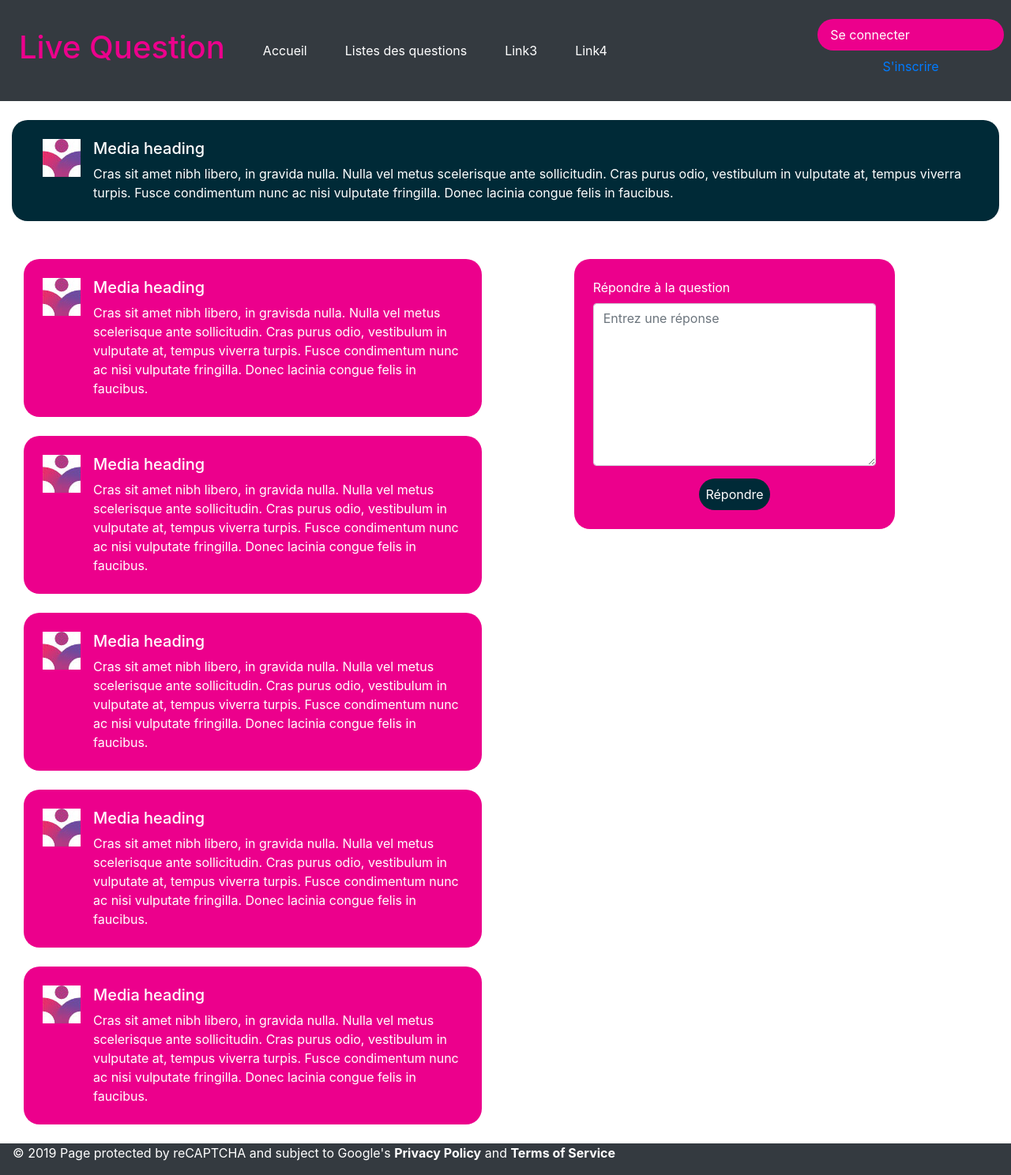
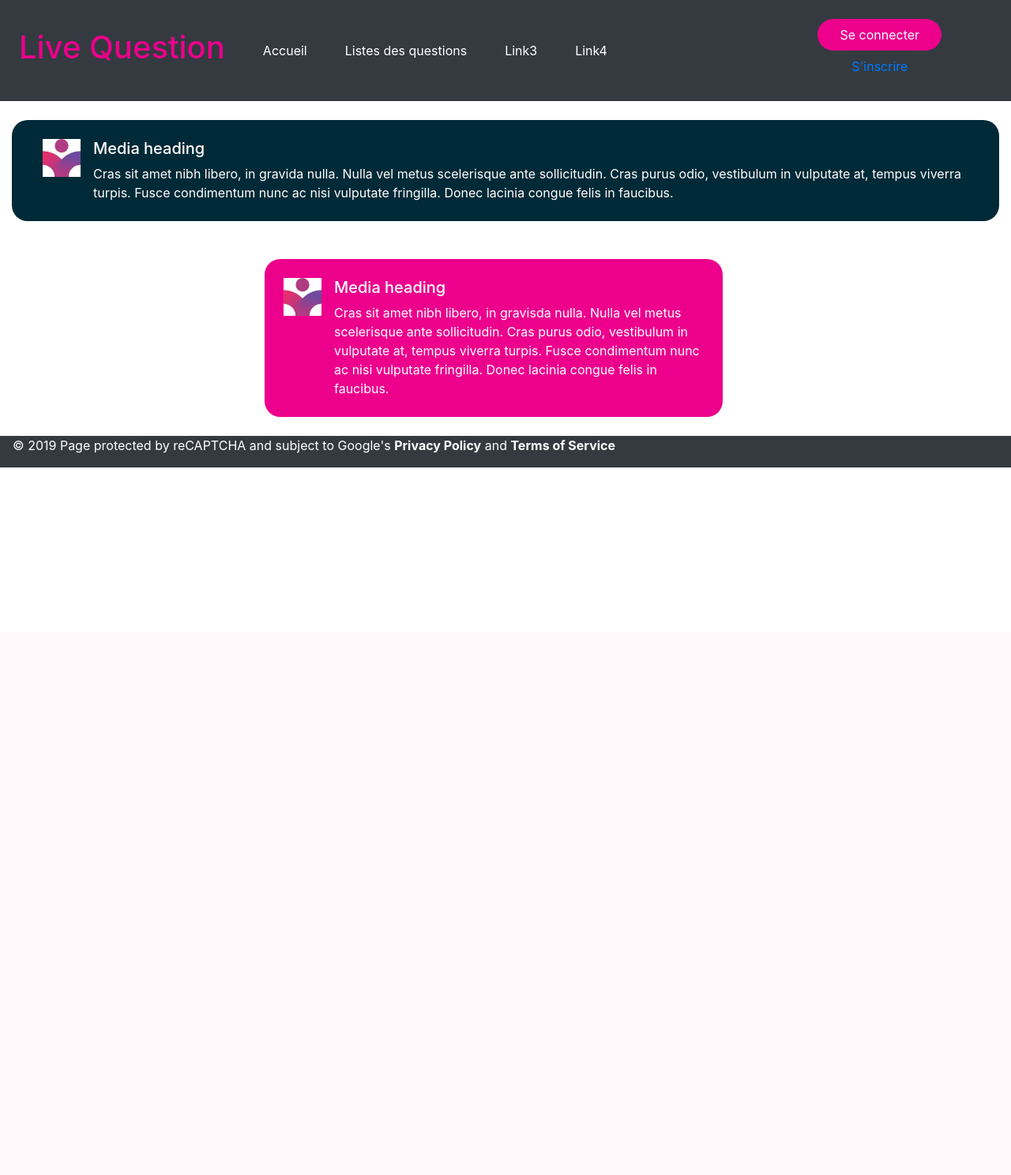
Before and after one commit to Madax60/Live_question, a PHP site: page /ajoutRep.php in a window 1280 px wide. Shown: the whole page at 79% size. After the commit the page ends 592 px from the top, so only its background shows below. Run offline with PHP 8.4, Linux system fonts and the light colour scheme.

Commit message:
Modification

```diff
--- a/ajoutRep.php
+++ b/ajoutRep.php
@@ -19,35 +19,12 @@
                         Cras sit amet nibh libero, in gravisda nulla. Nulla vel metus scelerisque ante sollicitudin. Cras purus odio, vestibulum in vulputate at, tempus viverra turpis. Fusce condimentum nunc ac nisi vulputate fringilla. Donec lacinia congue felis in faucibus.
                     </div>
                 </div>
-                <div class="media couleurP my-4 p-4">
-                    <img src="./ressources/marque1.jpg" class="mr-3" alt="...">
-                    <div class="media-body">
-                        <h5 class="mt-0">Media heading</h5>
-                        Cras sit amet nibh libero, in gravida nulla. Nulla vel metus scelerisque ante sollicitudin. Cras purus odio, vestibulum in vulputate at, tempus viverra turpis. Fusce condimentum nunc ac nisi vulputate fringilla. Donec lacinia congue felis in faucibus.
-                    </div>
-                </div>
-                <div class="media couleurP my-4 p-4">
-                    <img src="./ressources/marque1.jpg" class="mr-3" alt="...">
-                    <div class="media-body">
-                        <h5 class="mt-0">Media heading</h5>
-                        Cras sit amet nibh libero, in gravida nulla. Nulla vel metus scelerisque ante sollicitudin. Cras purus odio, vestibulum in vulputate at, tempus viverra turpis. Fusce condimentum nunc ac nisi vulputate fringilla. Donec lacinia congue felis in faucibus.
-                    </div>
-                </div>
-                <div class="media couleurP my-4 p-4">
-                    <img src="./ressources/marque1.jpg" class="mr-3" alt="...">
-                    <div class="media-body">
-                        <h5 class="mt-0">Media heading</h5>
-                        Cras sit amet nibh libero, in gravida nulla. Nulla vel metus scelerisque ante sollicitudin. Cras purus odio, vestibulum in vulputate at, tempus viverra turpis. Fusce condimentum nunc ac nisi vulputate fringilla. Donec lacinia congue felis in faucibus.
-                    </div>
-                </div>
-                <div class="media couleurP my-4 p-4">
-                    <img src="./ressources/marque1.jpg" class="mr-3" alt="...">
-                    <div class="media-body">
-                        <h5 class="mt-0">Media heading</h5>
-                        Cras sit amet nibh libero, in gravida nulla. Nulla vel metus scelerisque ante sollicitudin. Cras purus odio, vestibulum in vulputate at, tempus viverra turpis. Fusce condimentum nunc ac nisi vulputate fringilla. Donec lacinia congue felis in faucibus.
-                    </div>
-                </div>
+
             </aside>
+            <?php
+           if(isset($_SESSION['id']) AND $userinfo['Id_profil'] == $_SESSION['id'])
+           {
+            ?>
             <aside class="container col-xs-6 col-sm-6 col-md-6 col-lg-6 p-0">
                 <form action="ajoutRep.php" class="col-xs-12 col-sm-12 col-md-8 col-lg-8 my-4 mx-auto p-4 couleurP">
                     <div class="form-group">
@@ -60,6 +37,9 @@
 
                 </form>
             </aside>
+            <?php
+            }
+             ?>
 
         </article>
     </section>
--- a/connexion.php
+++ b/connexion.php
@@ -5,7 +5,7 @@
 
 <div align="center">
          <h2>Connexion</h2>
-         <br /><br />
+         <br/><br/>
          <form method="POST" action="">
             <div>
                <label for="pseudo">E-mail :</label>
--- a/includes/header.php
+++ b/includes/header.php
@@ -1,3 +1,6 @@
+<?php
+include_once("./traitement/traitement_profil.php")
+ ?>
 <!DOCTYPE html>
 <html lang="fr">
 	<head>
@@ -37,10 +40,28 @@
 					    </li>
 
 					</ul>
-					<div class="row">
-						<a href="./connexion.php" type="button" class="couleurP col-md-12 px-md-3 p-2">Se connecter</a>
-						<a href="./inscription.php" type="button" class="col-md-12 px-md-3 p-2 text-center">S'inscrire</a>
-					</div>
+					<?php
+						if(isset($_SESSION['id']))
+						{
+							echo '
+								<div class="row text-center">
+									<a href="./profil.php" type="button" class="couleurP col-md-8 px-md-3 p-2">Mon profil</a>
+									<a href="./deconnexion.php" type="button" class="col-md-8 px-md-3 p-2 text-center">Se déconnecter</a>
+								</div>
+							';
+
+						}else
+						{
+							echo'
+								<div class="row text-center">
+									<a href="./connexion.php" type="button" class="couleurP col-md-8 px-md-3 p-2">Se connecter</a>
+									<a href="./inscription.php" type="button" class="col-md-8 px-md-3 p-2 text-center">S&apos;inscrire</a>
+								</div>
+							';
+						}
+
+					 ?>
+
 
 				</div>
 
--- a/question.php
+++ b/question.php
@@ -12,7 +12,9 @@
                 <img src="./ressources/marque1.jpg" class="mr-3" alt="...">
                 <div class="media-body">
                     <h5><?php echo $donnees["Pseudo_profil"] ?></h5>
-                    <h3 class="textP"><?php echo $donnees["Titre_question"] ?></h3>
+                    <a href=""><h3 class="textP"><?php echo $donnees["Titre_question"] ?></h3>
+                    </a>
+                    <h6><i><?php echo $donnees["Libelle_categorie"] ?></i></h6>
                 </div>
                 <h5><?php echo $donnees["Date_creation_question"] ?></h5>
             </div>
--- a/traitement/traitement_profil.php
+++ b/traitement/traitement_profil.php
@@ -1,12 +1,12 @@
 <?php
-session_start();
+if(!isset($_SESSION)){
+    session_start();
+}
 include_once('./traitement/connexiondb.php'); // Fichier PHP contenant la connexion à votre BDD
 
-if(isset($_GET['id']) AND $_GET['id'] > 0) {
-   $getid = intval($_GET['id']);
-   $requser = $bdd->prepare('SELECT * FROM profil WHERE Id_profil = ?');
-   $requser->execute(array($getid));
-   $userinfo = $requser->fetch();
-   var_dump($userinfo);
+if(isset($_SESSION['id'])) {
+	$requser = $bdd->prepare('SELECT * FROM profil WHERE Id_profil = ?');
+	$requser->execute(array($_SESSION['id']));
+	$userinfo = $requser->fetch();
 }
 ?>
--- a/traitement/traitement_question.php
+++ b/traitement/traitement_question.php
@@ -1,6 +1,6 @@
 <?php
 include_once('./traitement/connexiondb.php'); // Fichier PHP contenant la connexion à votre BDD
 
-$questions = $bdd->query('SELECT question.* , Pseudo_profil FROM question INNER JOIN profil ON question.Id_profil = profil.Id_profil');
+$questions = $bdd->query('SELECT question.* , Pseudo_profil, Libelle_categorie FROM question INNER JOIN profil ON question.Id_profil = profil.Id_profil INNER JOIN categorie ON question.Id_categorie = categorie.Id_categorie');
 
 ?>
```
Also changed, not shown: edition_profil.php (added, +19 -0 lines), profil.php (+11 -8 lines), question_reponse.php (+16 -1 lines), traitement/traitement_connexion.php (+6 -4 lines), traitement/traitement_deconnexion.php (+24 -3 lines), traitement/traitement_edition_profil.php (added, +38 -0 lines), traitement/traitement_inscription.php (+5 -2 lines).
